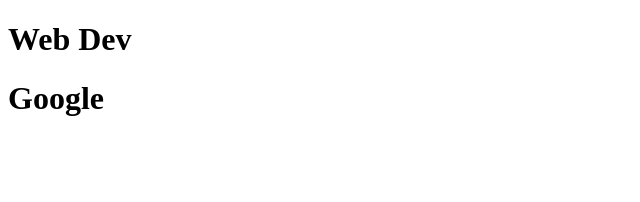
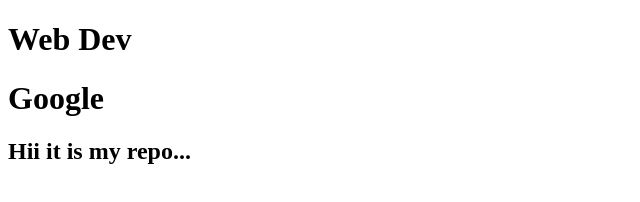
Before and after one commit to shahjad-ai/web-dev, a plain HTML site: page index.html in a window 1280 px wide. Shown: the whole page, without its empty margins (0-640 px from the left). Drawn offline with Linux system fonts and the light colour scheme.

Commit message:
Index HTML file committed by Shahzad

```diff
--- a/index.html
+++ b/index.html
@@ -8,5 +8,6 @@
 <body>
     <h1>Web Dev</h1>
     <h1>Google</h1>
+    <h2>Hii it is my repo...</h2>
 </body>
 </html>
```
